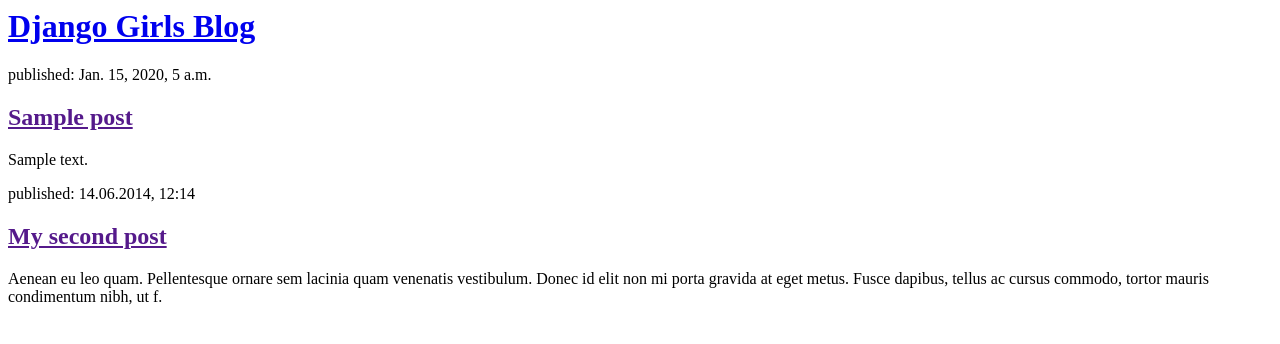
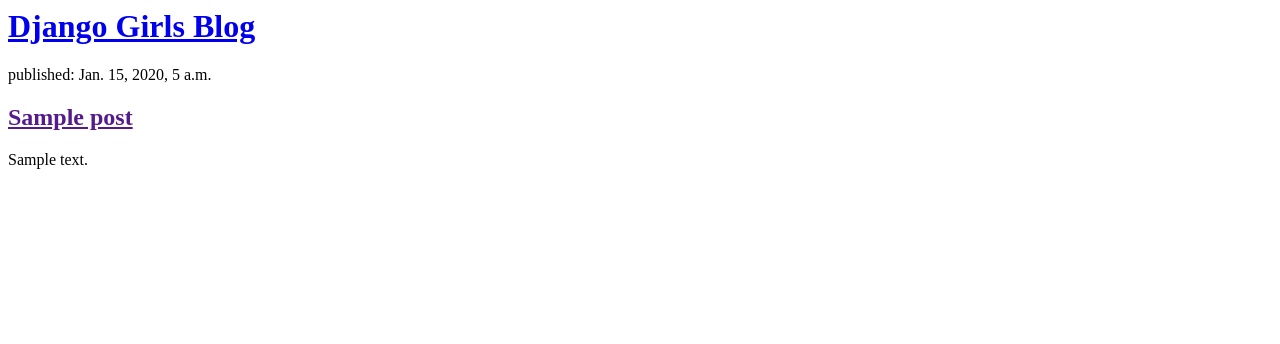
Before and after one commit to Juwana-Zerman/djangogirls, a Django app: template blog/templates/blog/post_list.html in a window 1280 px wide. Shown: the top 344 px of the page. Run offline with Django 3.2, Linux system fonts and the light colour scheme; the template is opened without the code that fills it: values that come from a table or form of the project are taken from there, others are empty; tables that the repository leaves empty hold one stand-in row (values such as "Sample post").

Commit message:
Remove static html post

```diff
--- a/blog/templates/blog/post_list.html
+++ b/blog/templates/blog/post_list.html
@@ -18,12 +18,6 @@
         {% endfor %}
     </div>
 
-    <div>
-        <p>published: 14.06.2014, 12:14</p>
-        <h2><a href="">My second post</a></h2>
-        <p>Aenean eu leo quam. Pellentesque ornare sem lacinia quam venenatis vestibulum. Donec id elit non mi porta
-            gravida at eget metus. Fusce dapibus, tellus ac cursus commodo, tortor mauris condimentum nibh, ut f.</p>
-    </div>
 </body>
 
 </html>
```
